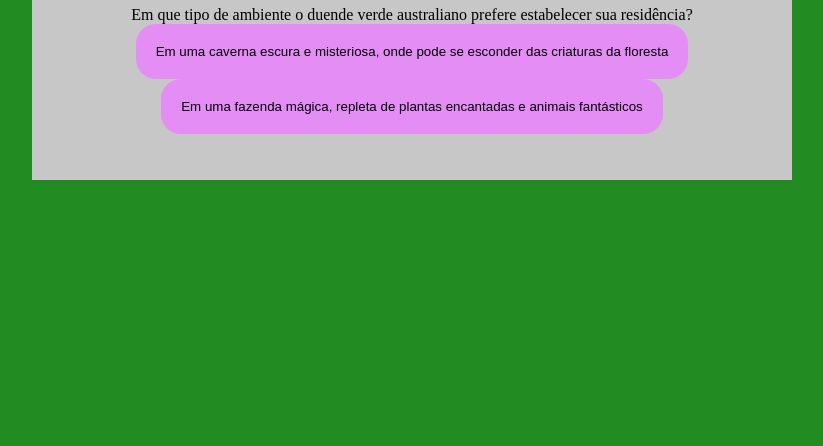
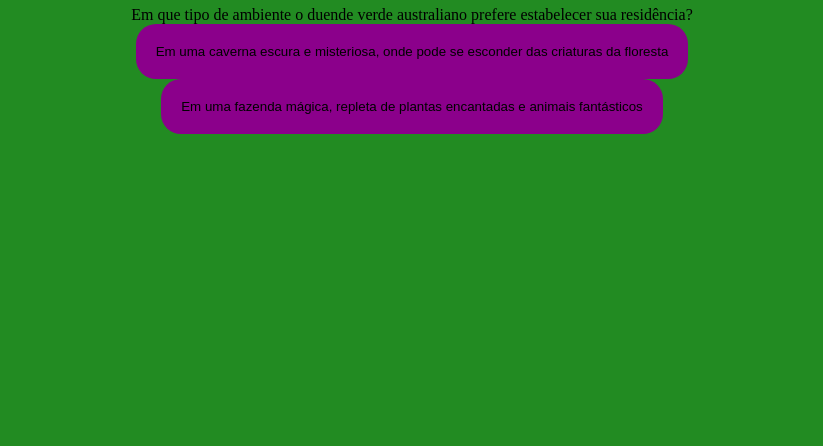
Before and after one commit to gleeck/projeto-2tri, a plain HTML site: page index.html in a window 1280 px wide. Shown: the part 370-816 px from the top of the page, without its empty margins (228-1051 px from the left). Drawn offline with Linux system fonts and the light colour scheme.

Commit message:
Atualizar o style.css

```diff
--- a/style.css
+++ b/style.css
@@ -1,8 +1,8 @@
 :root{
   --cor-fundo: #228B22 ;
-  --cor-principal: #c7c7c7 ;
-  --cor-secundaria: #e48ef5;
-  --cor-destaque: #bf18fb;
+  --cor-principal: #228B22 ;
+  --cor-secundaria: #8B008B ;
+  --cor-destaque: #8B008B;
   --cor-texto: #000000;
 
 }
```
